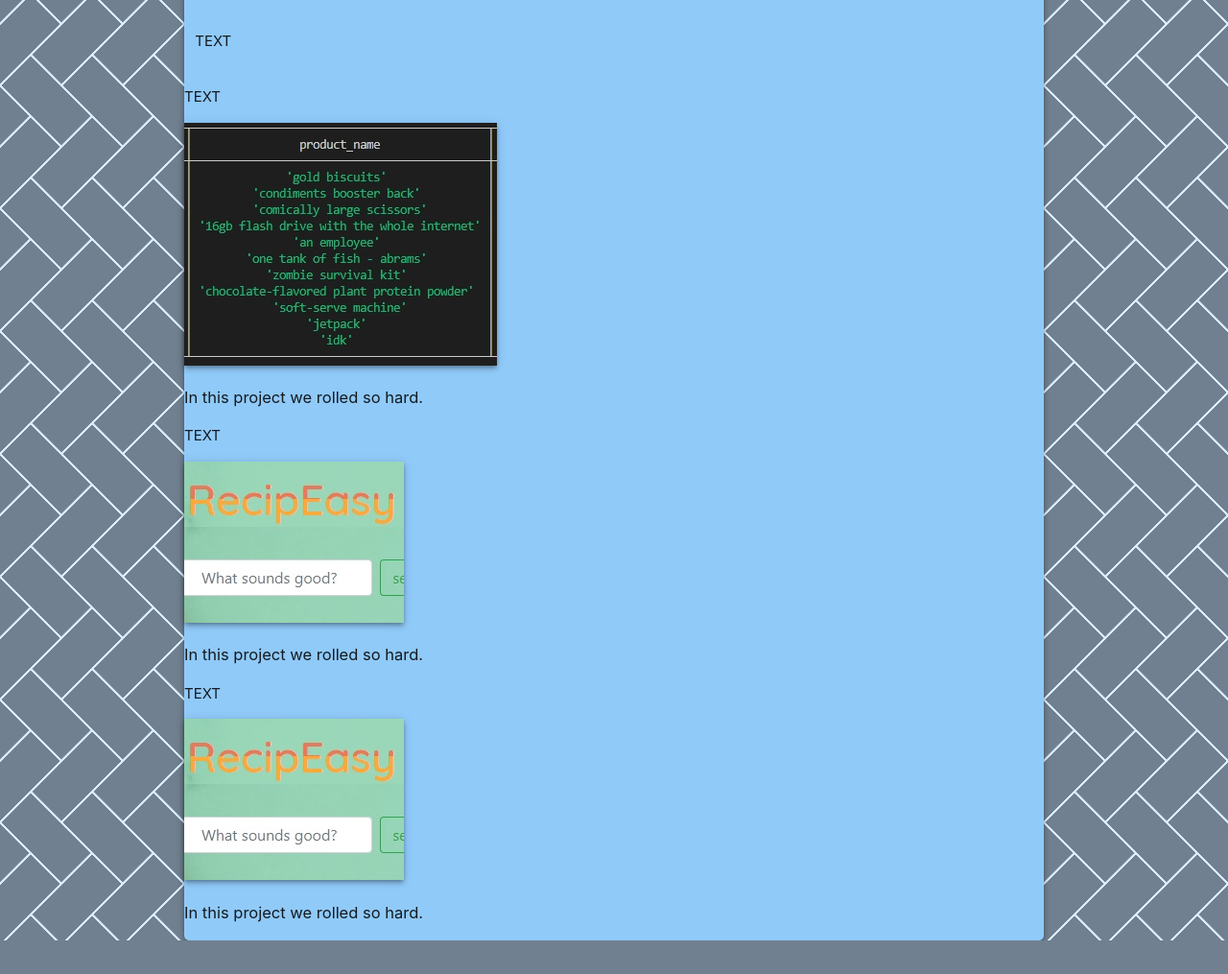
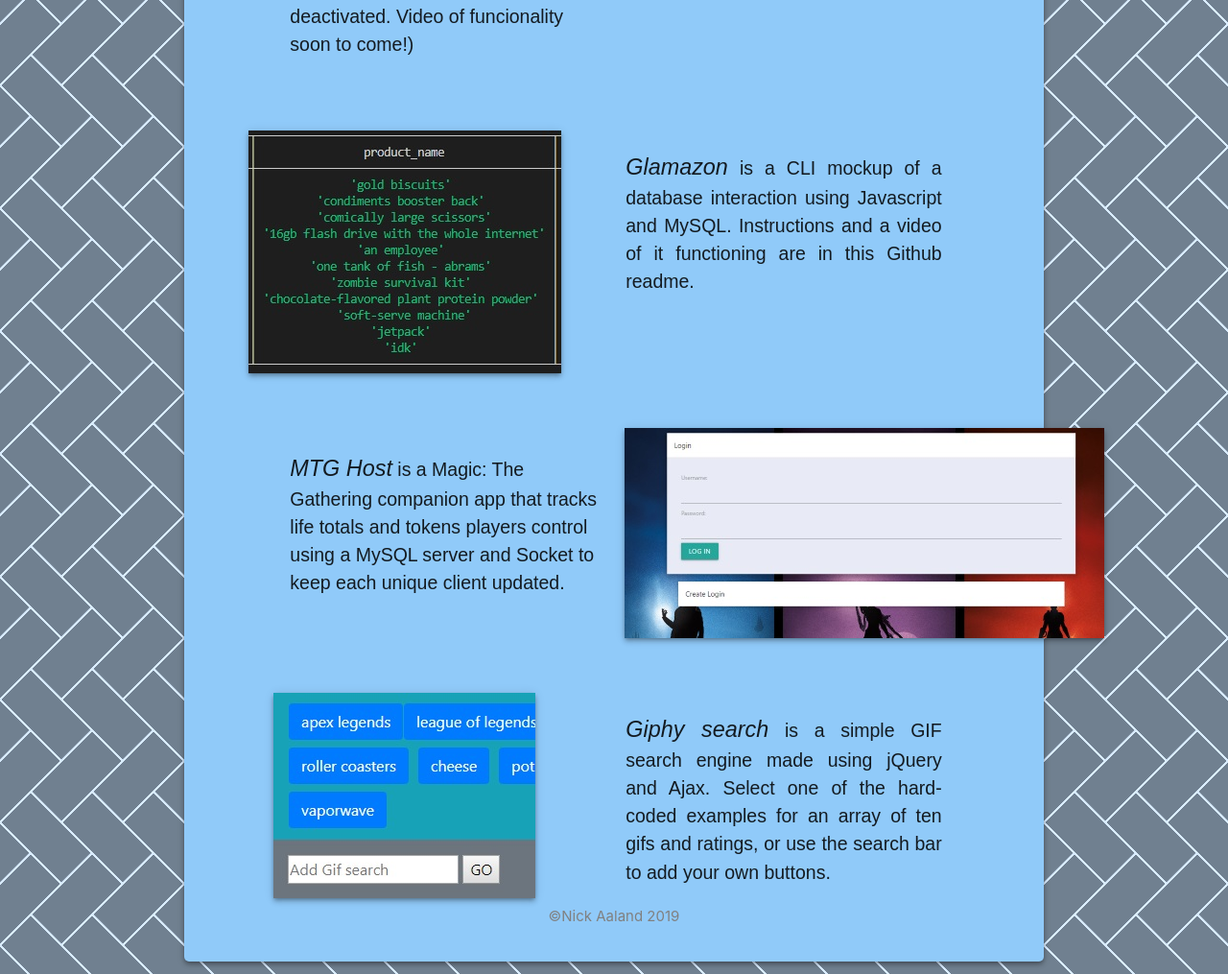
Before and after one commit to Nackles/nackles.github.io, a plain HTML site: page index.html in a window 1280 px wide. Shown: the part 1031-2046 px from the top of the page at 96% size. Before the commit the page ends 2011 px from the top, so only its background shows below. Drawn offline with nearby package versions, Linux system fonts and the light colour scheme.

Commit message:
finalized edits- todo: create recipeasy video

```diff
--- a/assets/styles/style.css
+++ b/assets/styles/style.css
@@ -55,6 +55,7 @@
   font-size: 1.3em;
   padding: 1px;
   margin-right: 20%;
+  margin-top:50px;
   text-align: justify;
 }
 
@@ -62,8 +63,10 @@
   font-family: Arial, Helvetica, sans-serif;
   font-size: 1.3em;
   padding: 5px;
+  margin-top:50px;
   margin-left: 20%;
   text-align: left;
+
 }
 
 #profile_pic {
@@ -79,6 +82,11 @@
   margin-right:20px;
 }
 
+.copyright {
+  color:gray;
+  text-align:center;
+}
+
 .content {
   background-color: #90caf9;
   /* height: 100px; */
@@ -88,6 +96,7 @@
   position: relative;
   border-radius: 5px;
   align-items: center;
+  margin-bottom:1%;
 }
 
 #portfolio_title {
@@ -106,6 +115,7 @@
 
 .portfolio_thumb {
   text-align: center;
+  margin-top: 3.5%;
 }
 
 .proj_description {
--- a/index.html
+++ b/index.html
@@ -17,8 +17,8 @@
       <div class="nav-wrapper">
         <a class="brand-logo">Nick Aaland</a>
         <ul id="nav-mobile" class="right hide-on-med-and-down">
-          <li><a href="#">About</a></li>
-          <li><a href="#">Portfolio</a></li>
+          <li><a href="#aboutme">About</a></li>
+          <li><a href="#portfolio">Portfolio</a></li>
           <li><a href="mailto:nick.aaland@gmail.com">Contact</a></li>
         </ul>
       </div>
@@ -50,7 +50,8 @@
           </div>
         </div>
       </div>
-      <!-- Portfolio goes here -->
+      <!-- Portfolio follows -->
+      <!-- Item one: Recipeasy -->
           <div id="portfolio" class="row">
         <div class="col s12">
           <h2>Portfolio</h2>
@@ -58,56 +59,60 @@
             <p class="blurb_left">
               Not sure what to eat for dinner? That's <span class="proj_title">Recipeasy!</span> Pick one of the
               randomly-generated recipes or search for something new! Compare the ingredients you have on hand against the recipe, then find a grocery
-              store near you. Keep a personal diary about your entries - make it again?
+              store near you. Keep a personal diary about your entries - make it again? (API key currently deactivated. Video of funcionality soon to come!)
             </p>
           </div>
           <div class="col s6 portfolio_thumb">
-            <img class="z-depth-2" src="./assets/images/recipeasy.jpg" />
+            <a href="https://github.com/Nackles/glamazon"><img class="z-depth-2" src="./assets/images/recipeasy.jpg" /></a>
           </div>
         </div>
       </div>
 
+<!-- Item two: Glamazon -->
+          <div id="portfolio" class="row">
+
+        <div class="col s12">
+          <div class="col s6 portfolio_thumb">
+                        <a href="https://github.com/Nackles/glamazon"><img class="z-depth-2" src="./assets/images/glamazon.jpg" /></a>
+          </div>
+          <div class="col s6">
+                        <p class="blurb">
+              <span class="proj_title">Glamazon</span> is a CLI mockup of a database interaction using Javascript and MySQL. Instructions and a video of it functioning are in this Github readme.
+            </p>
+          </div>
+        </div>
+      </div>
+      <!-- Item three: MTG Host -->
+          <div id="portfolio" class="row">
+        <div class="col s12">
+          <div class="col s6">
+            <p class="blurb_left">
+              <span class="proj_title">MTG Host</span> is a Magic: The Gathering companion app that tracks life totals and tokens players control using a MySQL server and Socket to keep each unique client updated.
+            </p>
+          </div>
+          <div class="col s6 portfolio_thumb">
+            <a href="https://github.com/eblouin876/MTG-Host"><img class="z-depth-2" src="./assets/images/mtghost.jpg" /></a>
+          </div>
+        </div>
+      </div>
+  <!-- Item four: Giphy -->
+          <div id="portfolio" class="row">
+        <div class="col s12">
+          <div class="col s6 portfolio_thumb">
+                        <a href="https://nackles.github.io/Giffy/"><img class="z-depth-2" src="./assets/images/giphy.jpg" /></a>
+          </div>
+          <div class="col s6">
+                        <p class="blurb">
+              <span class="proj_title">Giphy search</span> is a simple GIF search engine made using jQuery and Ajax. Select one of the hard-coded examples for an array of ten gifs and ratings, or use the search bar to add your own buttons.
+            </p>
+          </div>
+        </div>
+        <p class="copyright">&copy;Nick Aaland 2019</p>
+      </div>
 
 
-      <div id="item_1">
-        <div class="row">
-          <!-- Entry 1 -->
-          <div class="col s12">
-            <p class="proj_discription">TEXT</p>
-          </div>
-          <div class="col s6">
-          </div>
-          <div class="col s6">
 
-          </div>
-        </div>
-        <!-- Entry 2 -->
-        <div class="col s6">
-          <p class="proj_discription">TEXT</p>
-          <img class="z-depth-2" src="./assets/images/glamazon.jpg" />
-        </div>
-      </div>
 
-      <div class="col s6">
-        <p class="proj_description">In this project we rolled so hard.</p>
-      </div>
-      <!-- Entry 3 -->
-      <div class="col s12">
-        <p class="proj_discription">TEXT</p>
-        <img class="z-depth-2" src="./assets/images/recipeasy.jpg" />
-      </div>
-      <div class="col s12">
-        <p class="proj_description">In this project we rolled so hard.</p>
-      </div>
-      <!-- Entry 4 -->
-      <div class="col s12">
-        <p class="proj_discription">TEXT</p>
-        <img class="z-depth-2" src="./assets/images/recipeasy.jpg" />
-      </div>
-      <div class="col s12">
-        <p class="proj_description">In this project we rolled so hard.</p>
-      </div>
-    </div>
   </body>
   <script src="https://cdnjs.cloudflare.com/ajax/libs/materialize/1.0.0/js/materialize.min.js"></script>
 </html>
```
Also changed, not shown: assets/images/giphy.jpg (added), assets/images/mtghost.jpg (added).
